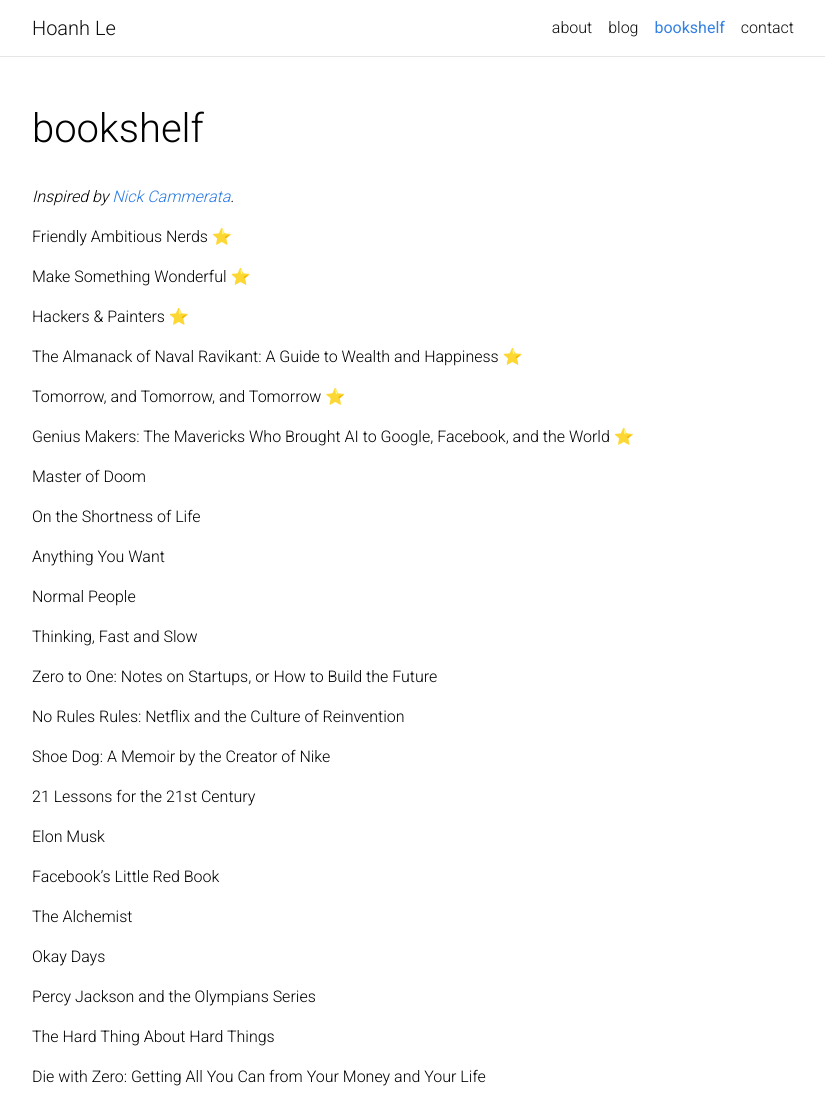
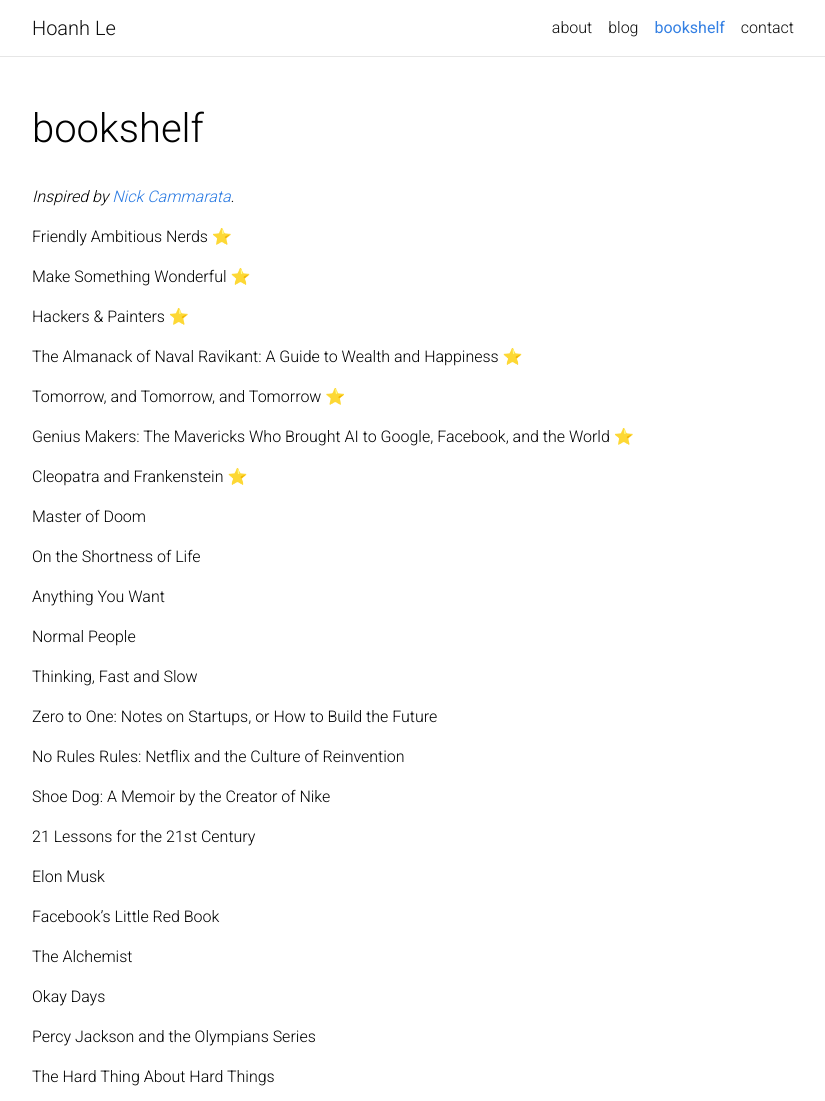
Before and after one commit to hoanhle/hoanhle.github.io, a Jekyll site: the page built from _pages/bookshelf.md, in a window 1280 px wide and 1315 px high, cut to the strip 0-1101 px from the top of the window. Shown: the whole strip, without its empty margins (223-1048 px from the left). Built offline with Jekyll 4.4.1, drawn with Linux system fonts in a browser that asks for light colours; comment, search, counter and statistics services are not loaded; a style sheet for code colours, icons or effects is not loaded.

Commit message:
update bookshelf

```diff
--- a/_pages/bookshelf.md
+++ b/_pages/bookshelf.md
@@ -7,7 +7,7 @@
 nav_order: 5
 ---
 
-_Inspired by [Nick Cammerata](http://nickcammarata.com/bookshelf)._
+_Inspired by [Nick Cammarata](http://nickcammarata.com/bookshelf)._
 &nbsp;
 
 Friendly Ambitious Nerds ⭐
@@ -21,6 +21,8 @@
 Tomorrow, and Tomorrow, and Tomorrow ⭐
 
 Genius Makers: The Mavericks Who Brought AI to Google, Facebook, and the World ⭐
+
+Cleopatra and Frankenstein ⭐
 
 Master of Doom
 
```
